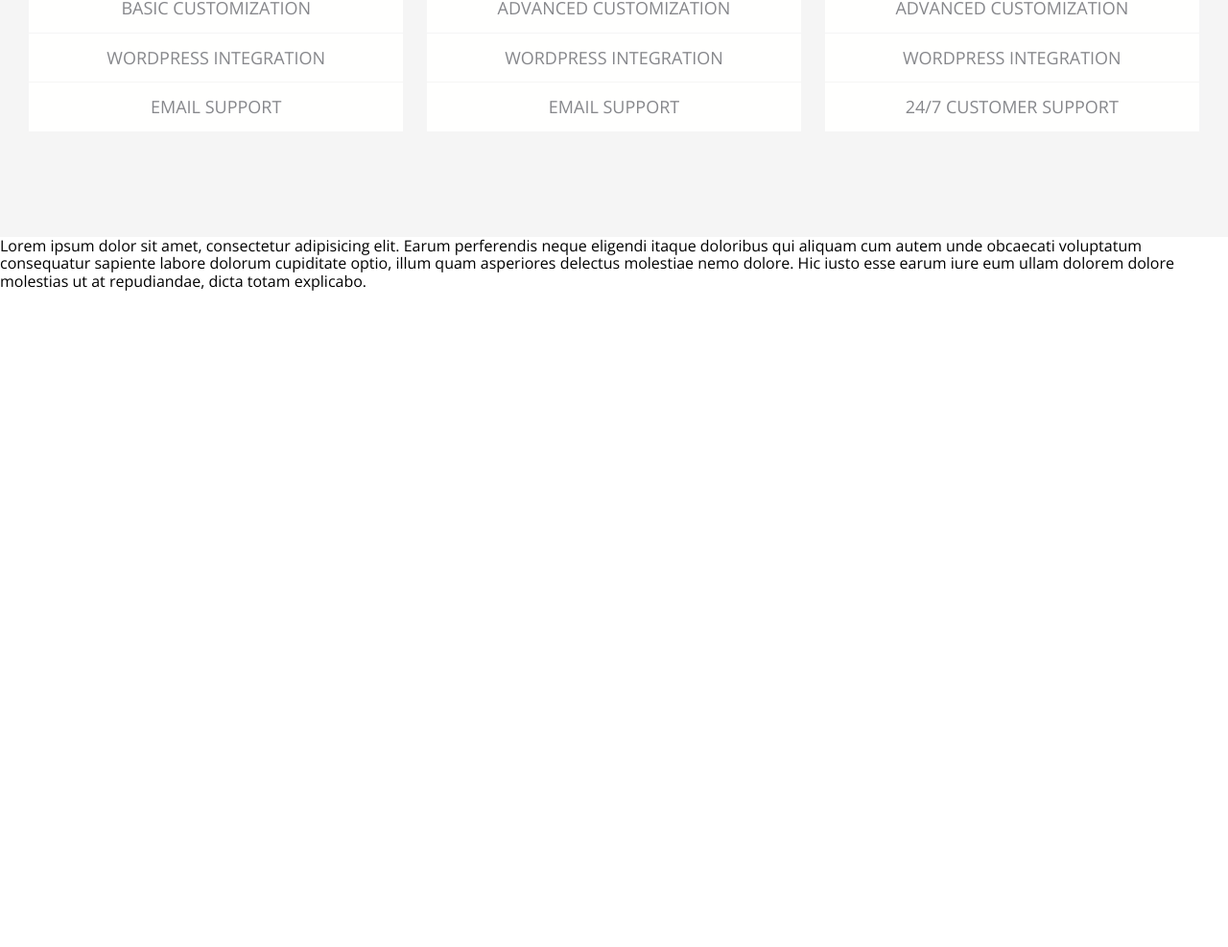
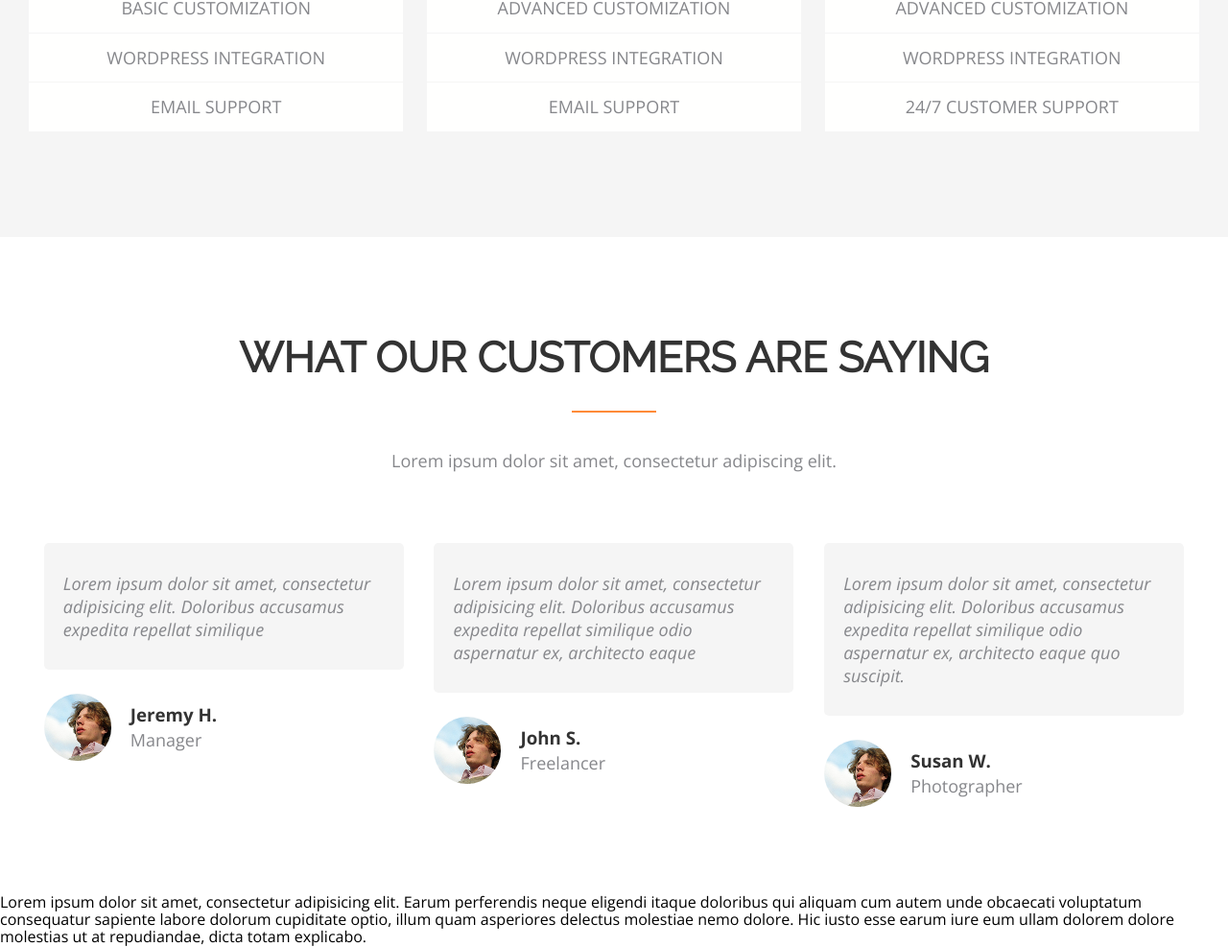
Before and after one commit to Gekagmeka/AX_IT.github.io, a plain HTML site: page index.html in a window 1280 px wide. Shown: the part 4345-5332 px from the top of the page at 96% size. Before the commit the page ends 4649 px from the top, so only its background shows below. Drawn offline with nearby package versions, Linux system fonts and the light colour scheme.

Commit message:
review block is ready d and m versions

```diff
--- a/css/style.css
+++ b/css/style.css
@@ -317,7 +317,8 @@ section{
 .subscribe__line,
 .picture__line,
 .three-columns__line,
-.price__line{
+.price__line,
+.review__line{
 	background-color:#ff8b38;
 	margin-bottom:15px;
 }
@@ -382,7 +383,8 @@ section{
 	text-align:center;
 }
 .three-columns__line,
-.price__line{
+.price__line,
+.review__line{
 	margin:0 auto;
 	margin-bottom:40px;
 }
@@ -421,9 +423,12 @@ section{
 .price__text{
 	padding-bottom:90px;
 }
-.price__row{
+.price__row,
+.review__row{
 	display:flex;
 	justify-content:space-between;
+}
+.price__row{
 	align-items:flex-end;
 }
 .column--price__title,
@@ -467,6 +472,44 @@ section{
 	text-align:center;
 	color:#fff;
 	font-weight:700;
+}
+
+/*review*/
+.review{
+	padding:70px 0 90px;
+}
+.review__title{
+	text-align:center;
+}
+.review__text{
+	text-align:center;
+	margin-bottom:75px;
+}
+.review__column{
+	max-width:375px;
+	margin:0 auto;
+}
+.column__head{
+	background-color:#f5f5f5;
+	padding:30px 20px;
+	border-radius:5px;
+	margin-bottom:25px;
+	font-style:italic;
+	line-height:24px;
+}
+.review__row{
+	align-items:flex-start;
+}
+.column__image{
+	flex:0 0 70px;
+	margin-right:20px;
+}
+.column__footer{
+	display:flex;
+	align-items:center;
+}
+.column__name{
+	padding-bottom:5px;
 }
 
 
@@ -623,6 +666,13 @@ section{
 		padding-left:5px;
 		padding-right:5px;
 	}
+	/*review*/
+	.review__text{
+		margin-bottom:50px;
+	}
+	.column__head{
+		padding:25px 15px;
+	}
 }
 @media screen and (max-width:900px) {
 	.row__form{
@@ -710,7 +760,7 @@ section{
 	}
 	/*price*/
 	.price{
-		padding:40px 0 20px;
+		padding:40px 0;
 	}
 	.price__row{
 		display:block;
@@ -721,6 +771,9 @@ section{
 	.price__column{
 		width:100%;
 		margin-bottom:60px;
+	}
+	.review{
+		padding:40px 0;
 	}
 }
 @media screen and (max-width:767px) {
@@ -911,6 +964,21 @@ section{
 	.price__column{
 		margin-bottom:40px;
 	}
+	/*review*/
+	.review{
+		padding:30px 0;
+	}
+	.review__row{
+		display:block;
+	}
+	.review__column{
+		max-width:400px;
+		margin:0 auto;
+		margin-bottom:50px;
+	}
+	.review__column.column{
+		width:100%;
+	}
 }
 @media screen and (max-width:413px) {
 	.container{
--- a/index.html
+++ b/index.html
@@ -377,7 +377,70 @@
 				</div>
 			</div>
 		</section>
-
+		<section class="review">
+			<div class="container">
+				<div class="review__content">
+					<h1 class="review__title">
+						WHAT OUR CUSTOMERS ARE SAYING
+					</h1>
+					<div class="review__line line"></div>
+					<p class="review__text">
+						Lorem ipsum dolor sit amet, consectetur adipiscing elit.
+					</p>
+					<div class="review__row">
+						<div class="review__column column">
+							<p class="column__head">
+								Lorem ipsum dolor sit amet, consectetur adipisicing elit. Doloribus accusamus expedita repellat similique
+							</p>
+							<div class="column__footer">
+								<img class="column__image" src="images/img-04.png" alt="photo" />
+								<div class="column_data">
+									<h3 class="column__name">
+									Jeremy H.
+								</h3>
+								<p class="column__position">
+									Manager
+								</p>
+								</div>
+							</div>
+						</div>
+						<div class="review__column column">
+							<p class="column__head">
+								Lorem ipsum dolor sit amet,
+								consectetur adipisicing elit. Doloribus accusamus expedita repellat similique odio aspernatur ex, architecto eaque
+							</p>
+							<div class="column__footer">
+								<img class="column__image" src="images/img-04.png" alt="photo" />
+								<div class="column_data">
+									<h3 class="column__name">
+										John S.
+									</h3>
+									<p class="column__position">
+										Freelancer
+									</p>
+								</div>
+							</div>
+						</div>
+						<div class="review__column column">
+							<p class="column__head">
+								Lorem ipsum dolor sit amet, consectetur adipisicing elit. Doloribus accusamus expedita repellat similique odio aspernatur ex, architecto eaque quo suscipit.
+							</p>
+							<div class="column__footer">
+								<img class="column__image" src="images/img-04.png" alt="photo" />
+								<div class="column_data">
+									<h3 class="column__name">
+										Susan W.
+									</h3>
+									<p class="column__position">
+										Photographer
+									</p>
+								</div>
+							</div>
+						</div>
+					</div>
+				</div>
+			</div>
+		</section>
 
 
 
```
